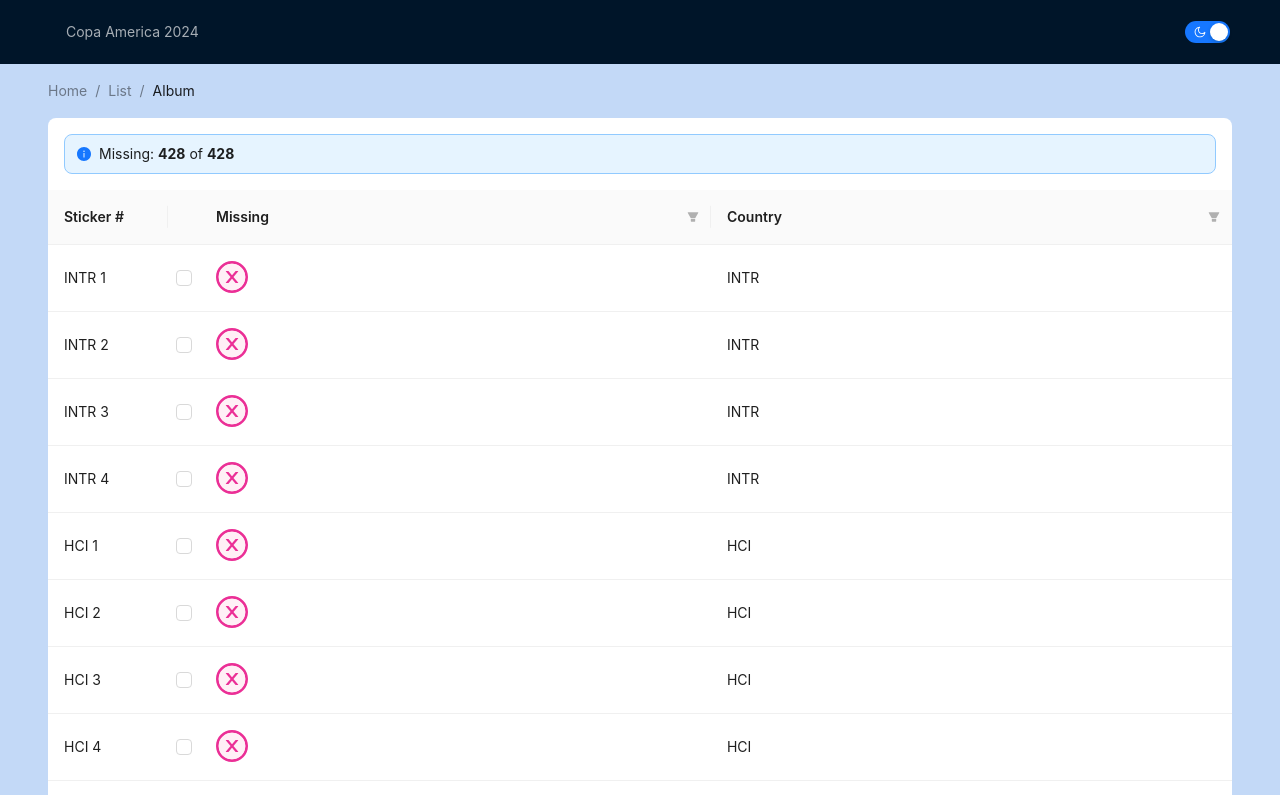
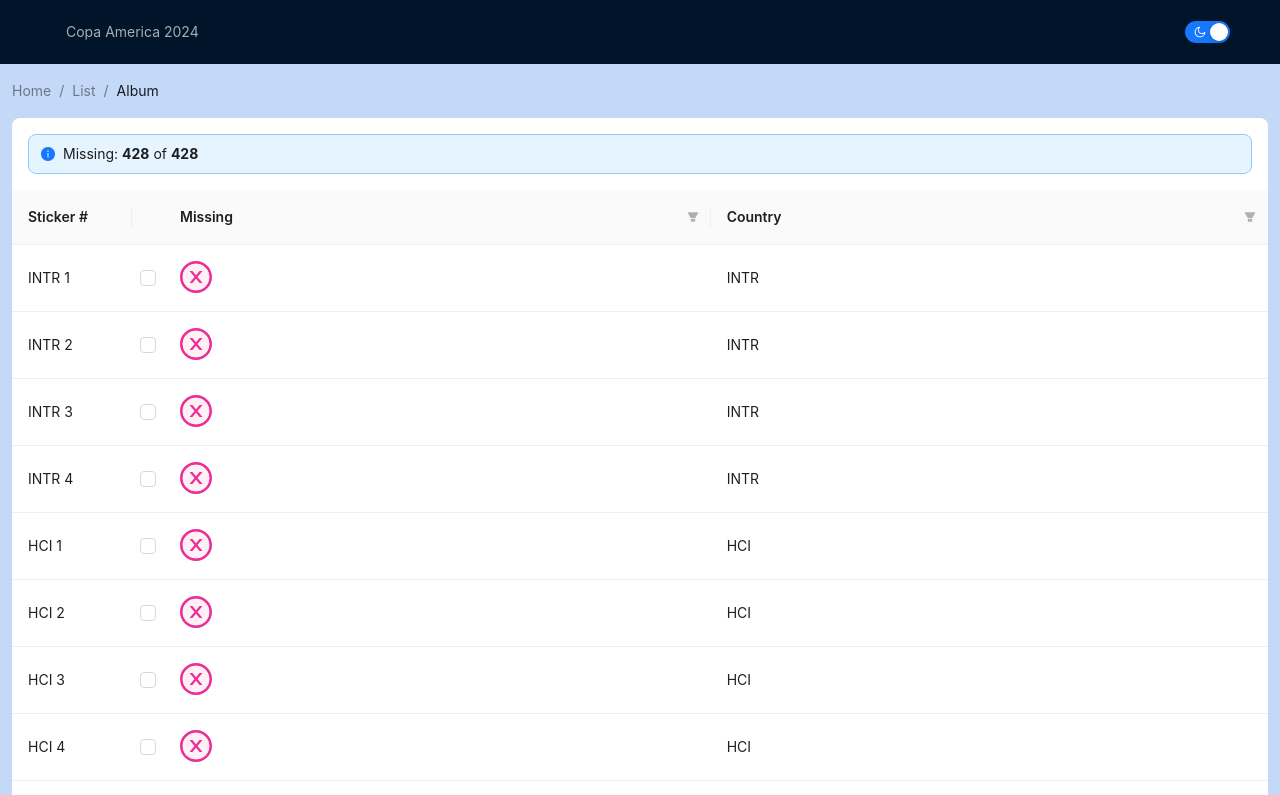
Before and after one commit to matoslucas/copa-america-2024, a React (Create React App) app: page / in a window 1280 px wide. Shown: the top 795 px of the page. Built offline with nearby package versions, Linux system fonts and the light colour scheme.

Commit message:
Update margin

```diff
--- a/src/App.tsx
+++ b/src/App.tsx
@@ -2381,7 +2381,7 @@
         </Header>
         <Content
           style={{
-            padding: "0 48px",
+            padding: "0 12px",
             backgroundColor: isDarkMode ? "black" : "#c3d9f7",
           }}
         >
```
